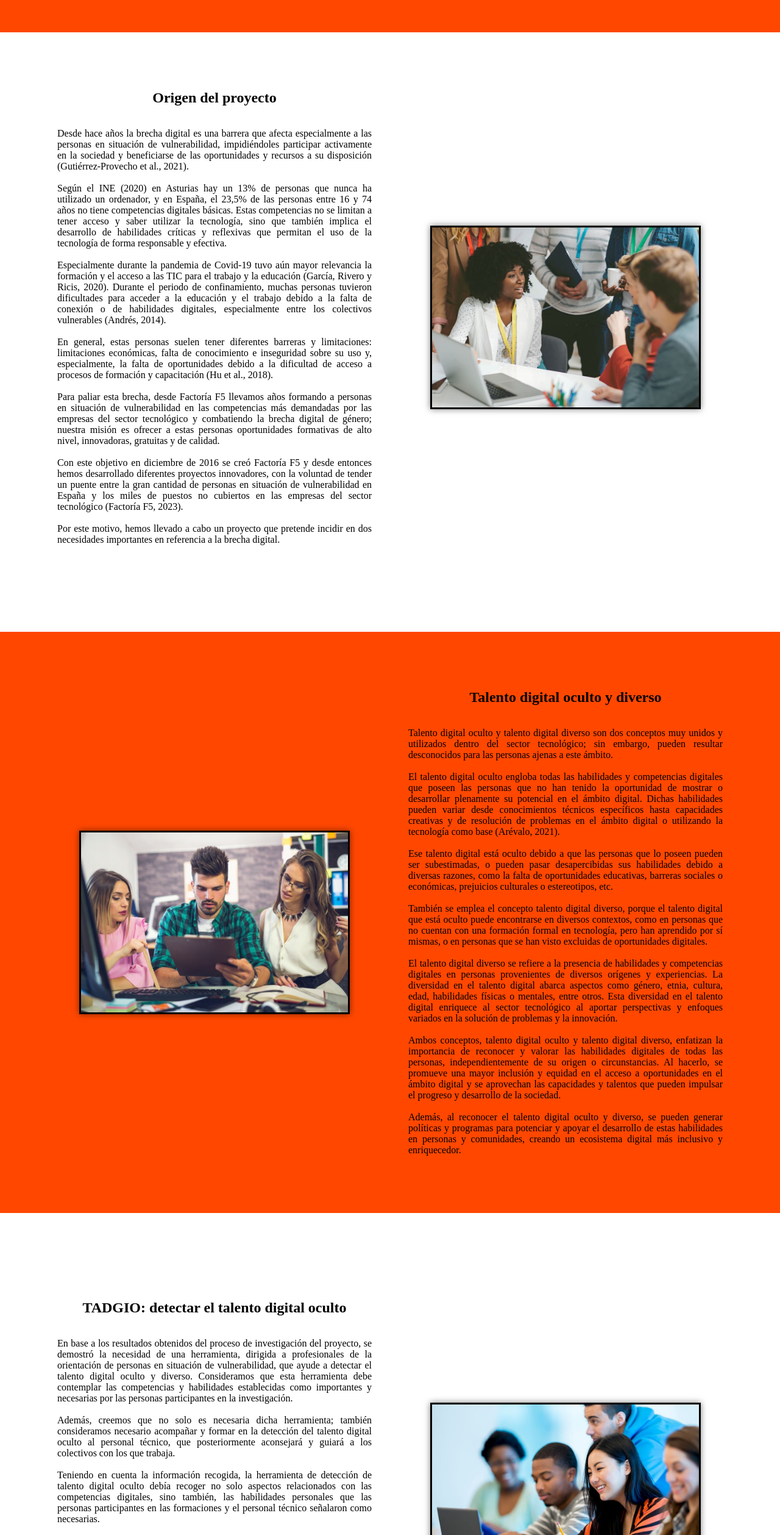
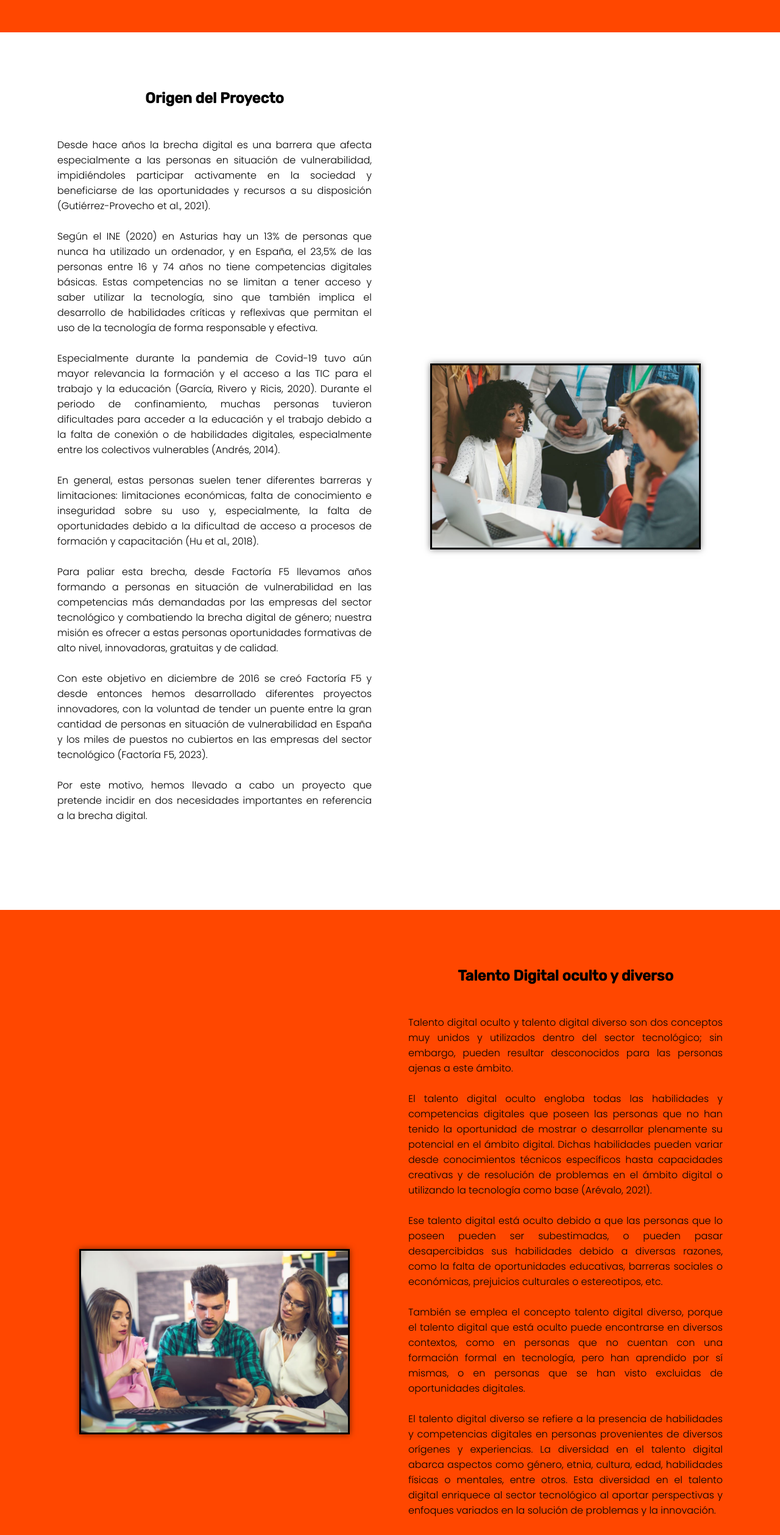
Before and after one commit to ChristianCarbajo/PR-Talento-Digital, a plain HTML site: page views/herramienta-wiew/herramienta.html in a window 1280 px wide. Shown: the part 283-2800 px from the top of the page at 61% size. Drawn offline with Linux system fonts and the light colour scheme; files whose address does not match are found by name.

Commit message:
changed title rubik medium text popping light

```diff
--- a/views/herramienta-wiew/herramienta-style.css
+++ b/views/herramienta-wiew/herramienta-style.css
@@ -84,7 +84,7 @@ nav ul {
 
 nav ul li {
     margin: 0 10px;
-    font-family: Rubik-Medium;
+    font-family: 'Rubik-Medium';
     font-size: 2rem;
 }
 
@@ -130,7 +130,7 @@ nav ul li a:hover {
 .header-logo h1,
 .header-logo h2 {
     color: var(--primaryOrange);
-    font-family: Rubik-Medium;
+    font-family: 'Rubik-Medium';
     font-size: 3rem;
     padding: 1rem;
     color: var(--primaryOrange);
@@ -139,6 +139,7 @@ nav ul li a:hover {
 
 .container-index-top {
     text-align: center;
+    font-family: 'Rubik-Medium';
     line-height: 2.5em;
     margin-top: 6.5rem;
     padding: 3.5rem;
@@ -165,6 +166,7 @@ nav ul li a:hover {
 .container-index {
   display: flex;
   justify-content: space-between;
+  font-family: 'Poppins.Light';
   align-items: stretch;
   margin-bottom: 3rem;
   padding: 4rem;
@@ -173,6 +175,7 @@ nav ul li a:hover {
 .container-index-right {
     display: flex;
     justify-content: space-between;
+    font-family: 'Poppins.Light';
     align-items: stretch;
     margin-top: 3rem;
     margin-bottom: 3rem;
@@ -180,6 +183,7 @@ nav ul li a:hover {
     flex-direction: row-reverse;
     background-color: var(--primaryOrange);
 }
+
 
 .image-wrapper {
     transform: scaleX(-1);
@@ -194,7 +198,10 @@ nav ul li a:hover {
     align-items: center;
     padding: 30px;
     text-align: justify;
+}
 
+.tex-title {
+    font-family: 'Rubik-Medium';
 }
 
 .img-about img {
--- a/views/herramienta-wiew/herramienta.html
+++ b/views/herramienta-wiew/herramienta.html
@@ -40,7 +40,7 @@
 
     <div class="container-index">
       <div class="text-about">
-        <h2>Origen del proyecto</h2>
+        <h2 class="tex-title">Origen del Proyecto</h2>
         <p>
           <br>
           <br>
@@ -91,7 +91,7 @@
 
     <div class="container-index-right">
       <div class="text-about">
-        <h2>Talento digital oculto y diverso</h2>
+        <h2 class="tex-title">Talento Digital oculto y diverso</h2>
         <p>
           <br>
           <br>
@@ -142,7 +142,7 @@
 
     <div class="container-index">
       <div class="text-about">
-        <h2>TADGIO: detectar el talento digital oculto</h2>
+        <h2 class="tex-title">TADGIO: detectar el Talento Digital oculto</h2>
         <p>
           <br>
           <br>
```
